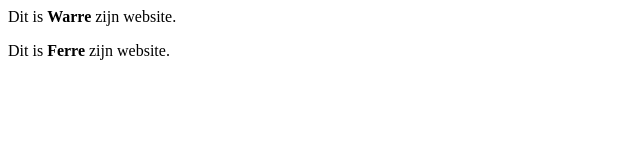
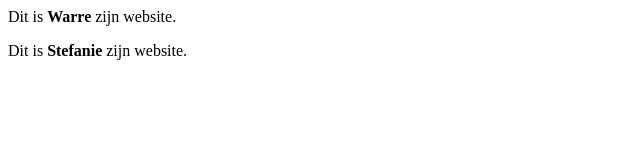
Before and after one commit to Warrefdsfdsfdsfsd/Test, a plain HTML site: page index.html in a window 1280 px wide. Shown: the full height of the page, 0-640 px from the left. Drawn offline with Linux system fonts and the light colour scheme.

Commit message:
Update index.html

```diff
--- a/index.html
+++ b/index.html
@@ -1,2 +1,2 @@
 <p>Dit is <strong>Warre</strong> zijn website.</p>
-<p>Dit is <strong>Ferre</strong> zijn website.</p>
+<p>Dit is <strong>Stefanie</strong> zijn website.</p>
```
